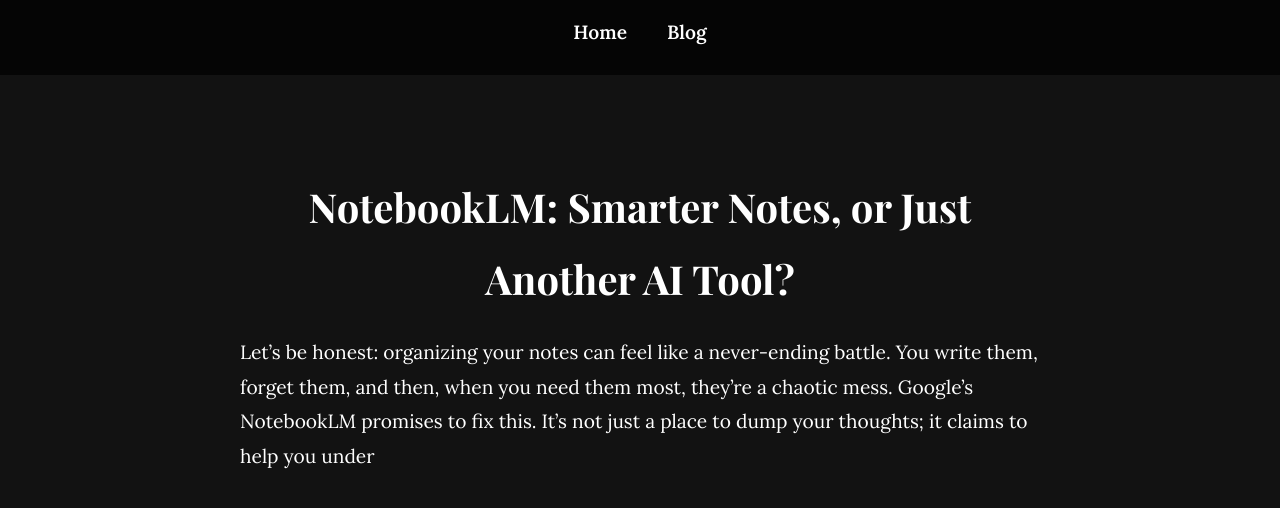
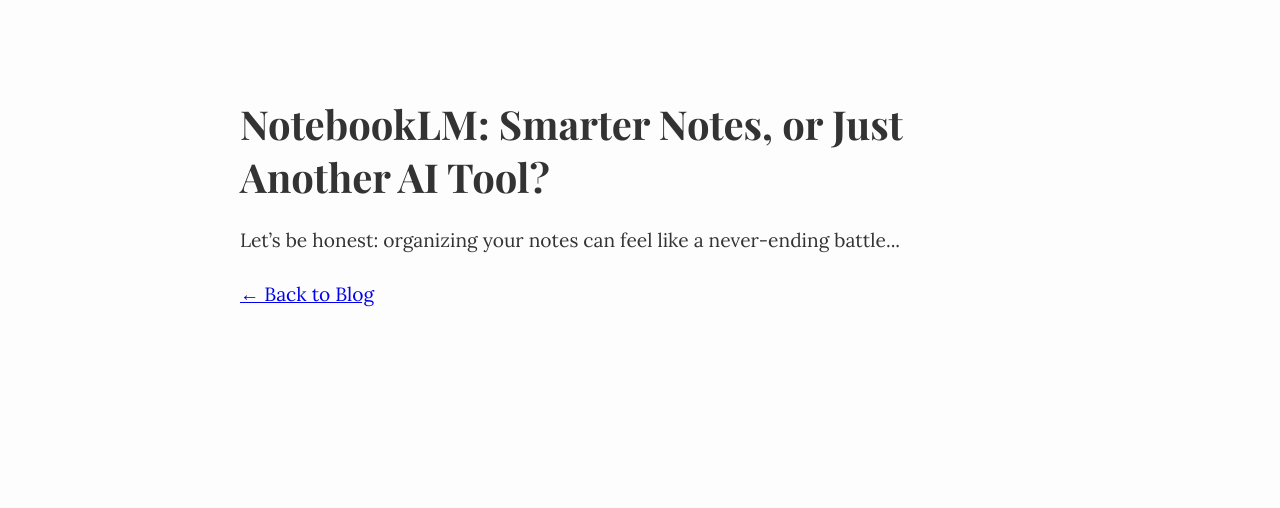
Before and after one commit to frescodicredito/frescodicredito.github.io, a Jekyll site: the page notebooklm.html, which Jekyll copies as it is, in a window 1280 px wide. Shown: the top 508 px of the page. Built offline with Jekyll 4.4.1, drawn with Linux system fonts in a browser that asks for light colours.

Commit message:
Update notebooklm.html

```diff
--- a/notebooklm.html
+++ b/notebooklm.html
@@ -9,39 +9,10 @@
   <style>
     body {
       font-family: 'Lora', serif;
-      line-height: 1.8;
       margin: 0;
       padding: 0;
-      background-color: #121212; /* Scuro per maggiore contrasto */
-      color: #fff;
-    }
-    nav {
-      background: rgba(0, 0, 0, 0.7);
-      position: sticky;
-      top: 0;
-      width: 100%;
-      padding: 15px 0;
-      text-align: center;
-      z-index: 2;
-    }
-    nav ul {
-      list-style: none;
-      margin: 0;
-      padding: 0;
-      display: flex;
-      justify-content: center;
-      gap: 20px;
-    }
-    nav ul li a {
-      text-decoration: none;
-      color: white;
-      font-size: 1.2rem;
-      padding: 5px 10px;
-      font-weight: 600;
-      transition: color 0.3s ease;
-    }
-    nav ul li a:hover {
-      color: #f0a500;
+      color: #333;
+      background: #fdfdfd;
     }
     .container {
       max-width: 800px;
@@ -52,59 +23,41 @@
       font-family: 'Playfair Display', serif;
       font-size: 2.5rem;
       margin-bottom: 20px;
-      text-align: center;
     }
     h2 {
+      margin-top: 20px;
       font-size: 1.5rem;
-      margin-top: 20px;
-      margin-bottom: 15px;
     }
     p {
       font-size: 1.2rem;
+      line-height: 1.8;
       margin-bottom: 20px;
     }
     blockquote {
       font-style: italic;
-      color: #ccc;
       margin: 20px 0;
       padding-left: 15px;
       border-left: 3px solid #f0a500;
     }
     ul {
       list-style-type: disc;
-      margin-left: 40px;
-      margin-bottom: 20px;
-    }
-    ul li {
-      margin-bottom: 10px;
-    }
-    a {
-      color: #f0a500;
-      text-decoration: none;
-      font-weight: 600;
-    }
-    a:hover {
-      color: #ffd700;
+      margin-left: 20px;
     }
     footer {
+      text-align: center;
       margin-top: 50px;
-      text-align: center;
       font-size: 0.9rem;
-      color: #666;
     }
   </style>
 </head>
 <body>
-  <!-- Navigation Menu -->
-  <nav>
-    <ul>
-      <li><a href="index.html">Home</a></li>
-      <li><a href="blog.html">Blog</a></li>
-    </ul>
-  </nav>
-
-  <!-- Article Content -->
   <div class="container">
     <h1>NotebookLM: Smarter Notes, or Just Another AI Tool?</h1>
     <p>
-      Let’s be honest: organizing your notes can feel like a never-ending battle. You write them, forget them, and then, when you need them most, they’re a chaotic mess. Google’s NotebookLM promises to fix this. It’s not just a place to dump your thoughts; it claims to help you under
+      Let’s be honest: organizing your notes can feel like a never-ending battle...
+    </p>
+    <!-- Continue with your article content -->
+    <p><a href="blog.html">&larr; Back to Blog</a></p>
+  </div>
+</body>
+</html>
```
